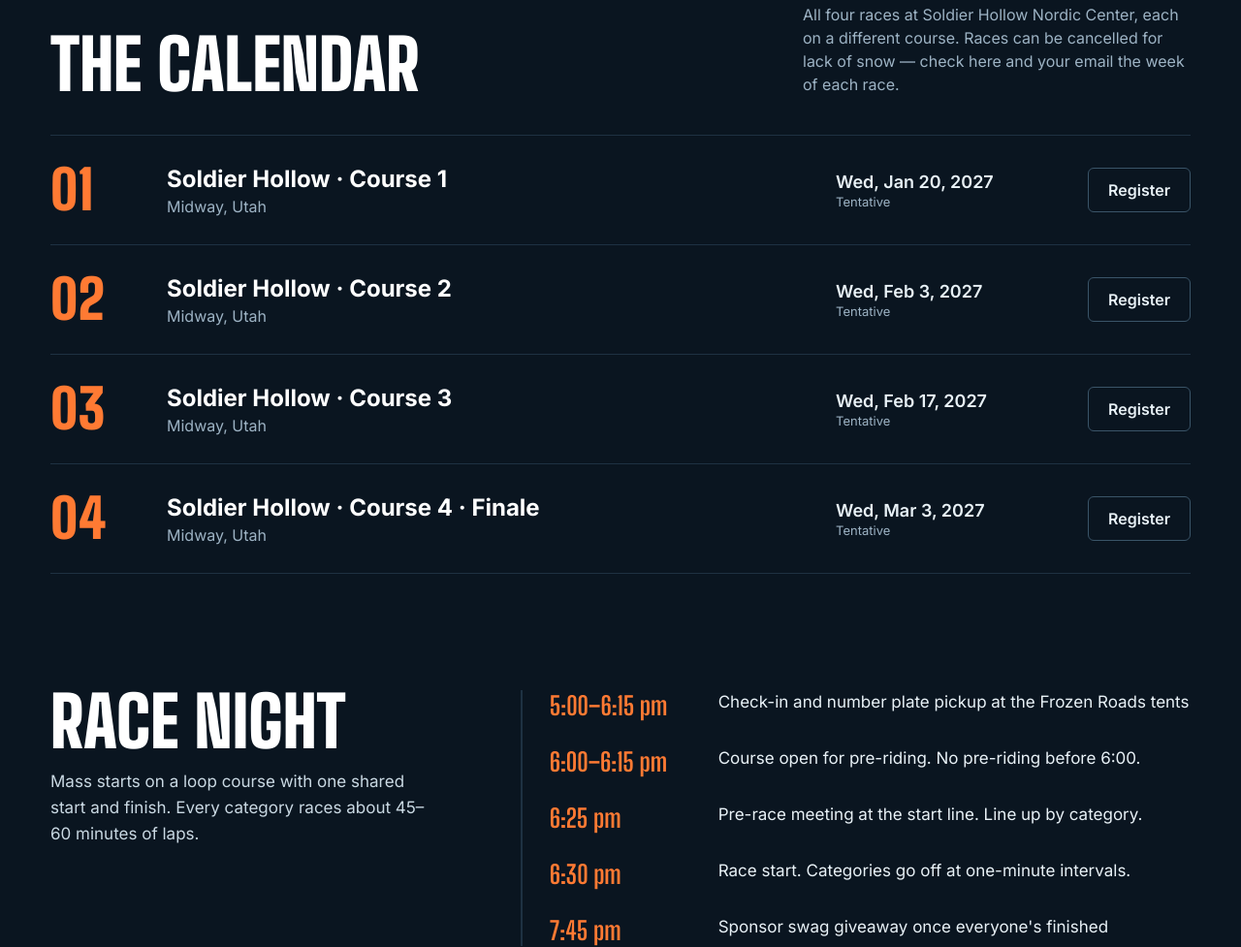
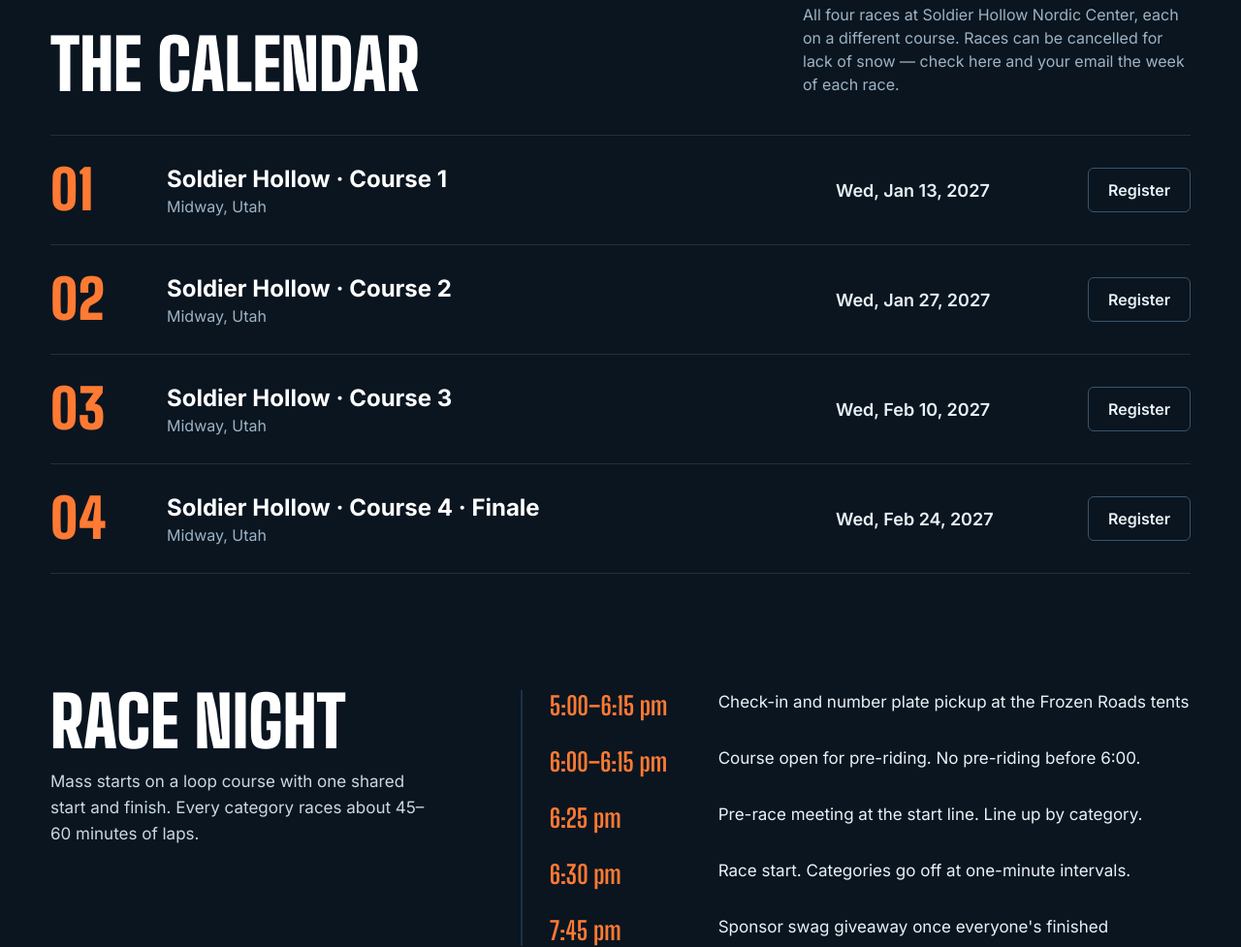
Before and after one commit to stoner24/frozen-roads, a plain HTML site: page index.html in a window 1280 px wide. Shown: the part 974-1951 px from the top of the page at 97% size. Drawn offline with Linux system fonts and the light colour scheme.

Commit message:
Add files via upload

```diff
--- a/index.html
+++ b/index.html
@@ -78,25 +78,25 @@ a{color:#9FD8F5}a:hover{color:#E8F6FD}
 <li style="display: flex; flex-wrap: wrap; align-items: center; gap: 16px 40px; padding: 28px 0; border-bottom: 1px solid #1E3142">
 <span style="font-family: 'Big Shoulders Display', sans-serif; font-weight: 900; font-size: 56px; line-height: 1; color: #FF7A33; width: 80px">01</span>
 <div style="display: flex; flex-direction: column; gap: 4px; flex: 1 1 260px"><span style="font-size: 24px; font-weight: 700; color: #FFFFFF">Soldier Hollow · Course 1</span><span style="font-size: 16px; color: #9DB3C4">Midway, Utah</span></div>
-<span style="display: flex; flex-direction: column; gap: 2px; flex: 0 1 220px"><span style="font-size: 18px; font-weight: 600; color: #E8F1F6">Wed, Jan 20, 2027</span><span style="font-size: 13px; color: #9DB3C4">Tentative</span></span>
+<span style="display: flex; flex-direction: column; gap: 2px; flex: 0 1 220px"><span style="font-size: 18px; font-weight: 600; color: #E8F1F6">Wed, Jan 13, 2027</span></span>
 <a href="#register" style="color: #E8F1F6; text-decoration: none; font-weight: 600; padding: 12px 20px; border-radius: 6px; border: 1px solid #3A5468">Register</a>
 </li>
 <li style="display: flex; flex-wrap: wrap; align-items: center; gap: 16px 40px; padding: 28px 0; border-bottom: 1px solid #1E3142">
 <span style="font-family: 'Big Shoulders Display', sans-serif; font-weight: 900; font-size: 56px; line-height: 1; color: #FF7A33; width: 80px">02</span>
 <div style="display: flex; flex-direction: column; gap: 4px; flex: 1 1 260px"><span style="font-size: 24px; font-weight: 700; color: #FFFFFF">Soldier Hollow · Course 2</span><span style="font-size: 16px; color: #9DB3C4">Midway, Utah</span></div>
-<span style="display: flex; flex-direction: column; gap: 2px; flex: 0 1 220px"><span style="font-size: 18px; font-weight: 600; color: #E8F1F6">Wed, Feb 3, 2027</span><span style="font-size: 13px; color: #9DB3C4">Tentative</span></span>
+<span style="display: flex; flex-direction: column; gap: 2px; flex: 0 1 220px"><span style="font-size: 18px; font-weight: 600; color: #E8F1F6">Wed, Jan 27, 2027</span></span>
 <a href="#register" style="color: #E8F1F6; text-decoration: none; font-weight: 600; padding: 12px 20px; border-radius: 6px; border: 1px solid #3A5468">Register</a>
 </li>
 <li style="display: flex; flex-wrap: wrap; align-items: center; gap: 16px 40px; padding: 28px 0; border-bottom: 1px solid #1E3142">
 <span style="font-family: 'Big Shoulders Display', sans-serif; font-weight: 900; font-size: 56px; line-height: 1; color: #FF7A33; width: 80px">03</span>
 <div style="display: flex; flex-direction: column; gap: 4px; flex: 1 1 260px"><span style="font-size: 24px; font-weight: 700; color: #FFFFFF">Soldier Hollow · Course 3</span><span style="font-size: 16px; color: #9DB3C4">Midway, Utah</span></div>
-<span style="display: flex; flex-direction: column; gap: 2px; flex: 0 1 220px"><span style="font-size: 18px; font-weight: 600; color: #E8F1F6">Wed, Feb 17, 2027</span><span style="font-size: 13px; color: #9DB3C4">Tentative</span></span>
+<span style="display: flex; flex-direction: column; gap: 2px; flex: 0 1 220px"><span style="font-size: 18px; font-weight: 600; color: #E8F1F6">Wed, Feb 10, 2027</span></span>
 <a href="#register" style="color: #E8F1F6; text-decoration: none; font-weight: 600; padding: 12px 20px; border-radius: 6px; border: 1px solid #3A5468">Register</a>
 </li>
 <li style="display: flex; flex-wrap: wrap; align-items: center; gap: 16px 40px; padding: 28px 0; border-bottom: 1px solid #1E3142">
 <span style="font-family: 'Big Shoulders Display', sans-serif; font-weight: 900; font-size: 56px; line-height: 1; color: #FF7A33; width: 80px">04</span>
 <div style="display: flex; flex-direction: column; gap: 4px; flex: 1 1 260px"><span style="font-size: 24px; font-weight: 700; color: #FFFFFF">Soldier Hollow · Course 4 · Finale</span><span style="font-size: 16px; color: #9DB3C4">Midway, Utah</span></div>
-<span style="display: flex; flex-direction: column; gap: 2px; flex: 0 1 220px"><span style="font-size: 18px; font-weight: 600; color: #E8F1F6">Wed, Mar 3, 2027</span><span style="font-size: 13px; color: #9DB3C4">Tentative</span></span>
+<span style="display: flex; flex-direction: column; gap: 2px; flex: 0 1 220px"><span style="font-size: 18px; font-weight: 600; color: #E8F1F6">Wed, Feb 24, 2027</span></span>
 <a href="#register" style="color: #E8F1F6; text-decoration: none; font-weight: 600; padding: 12px 20px; border-radius: 6px; border: 1px solid #3A5468">Register</a>
 </li>
 </ol>
```
